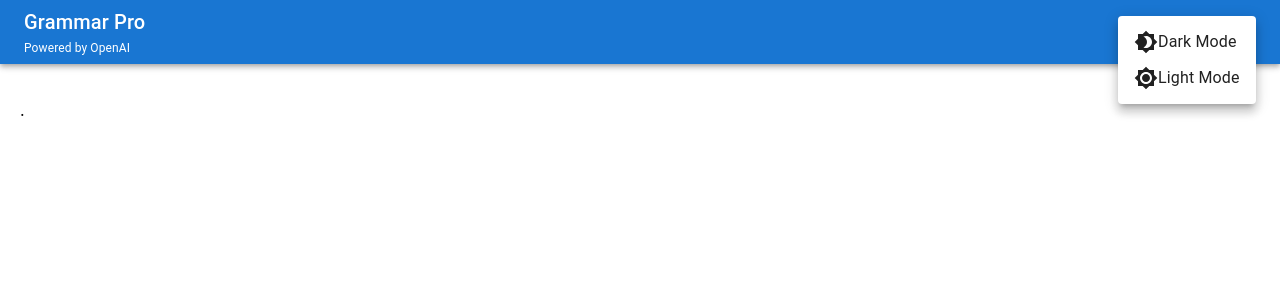
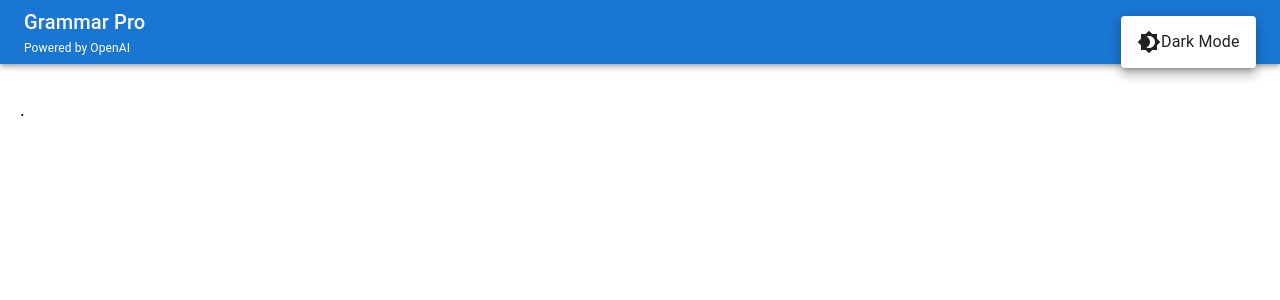
Before and after one commit to voidrlm/GrammarPro-Powered-By-OpenAI, a React (Create React App) app in the folder grammar-pro/: page / in a window 1280 px wide. Both pictures are taken after a click on the button "settings". Shown: the top 300 px of the page. Built offline with nearby package versions, Linux system fonts and the light colour scheme.

Commit message:
Added feature to switch between dark and light theme

```diff
--- a/grammar-pro/src/App.js
+++ b/grammar-pro/src/App.js
@@ -1,4 +1,5 @@
 import React, { useState } from "react";
+import { ThemeProvider, createTheme } from "@mui/material/styles";
 import AppBar from "@mui/material/AppBar";
 import Toolbar from "@mui/material/Toolbar";
 import Typography from "@mui/material/Typography";
@@ -13,6 +14,8 @@ function App() {
   const [anchorEl, setAnchorEl] = useState(null);
   const open = Boolean(anchorEl);
 
+  const [themeMode, setThemeMode] = useState("light");
+
   const handleMenuClick = (event) => {
     setAnchorEl(event.currentTarget);
   };
@@ -21,15 +24,19 @@ function App() {
     setAnchorEl(null);
   };
 
-  const handleDarkModeToggle = () => {
+  const handleToggleTheme = () => {
+    setThemeMode((prevTheme) => (prevTheme === "light" ? "dark" : "light"));
     handleMenuClose();
   };
 
-  const handleLightModeToggle = () => {
-    handleMenuClose();
-  };
+  const theme = createTheme({
+    palette: {
+      mode: themeMode,
+    },
+  });
 
   return (
+    <ThemeProvider theme={theme}>
       <div>
         <AppBar position="static">
           <Toolbar>
@@ -69,11 +76,16 @@ function App() {
               open={open}
               onClose={handleMenuClose}
             >
-            <MenuItem onClick={handleDarkModeToggle}>
+              <MenuItem onClick={handleToggleTheme}>
+                {themeMode === "light" ? (
+                  <>
                     <Brightness4Icon /> Dark Mode
-            </MenuItem>
-            <MenuItem onClick={handleLightModeToggle}>
+                  </>
+                ) : (
+                  <>
                     <Brightness7Icon /> Light Mode
+                  </>
+                )}
               </MenuItem>
             </Menu>
           </Toolbar>
@@ -83,6 +95,7 @@ function App() {
           <p>.</p>
         </div>
       </div>
+    </ThemeProvider>
   );
 }
 
```
Lines whose indentation alone changed are shown as unchanged.
